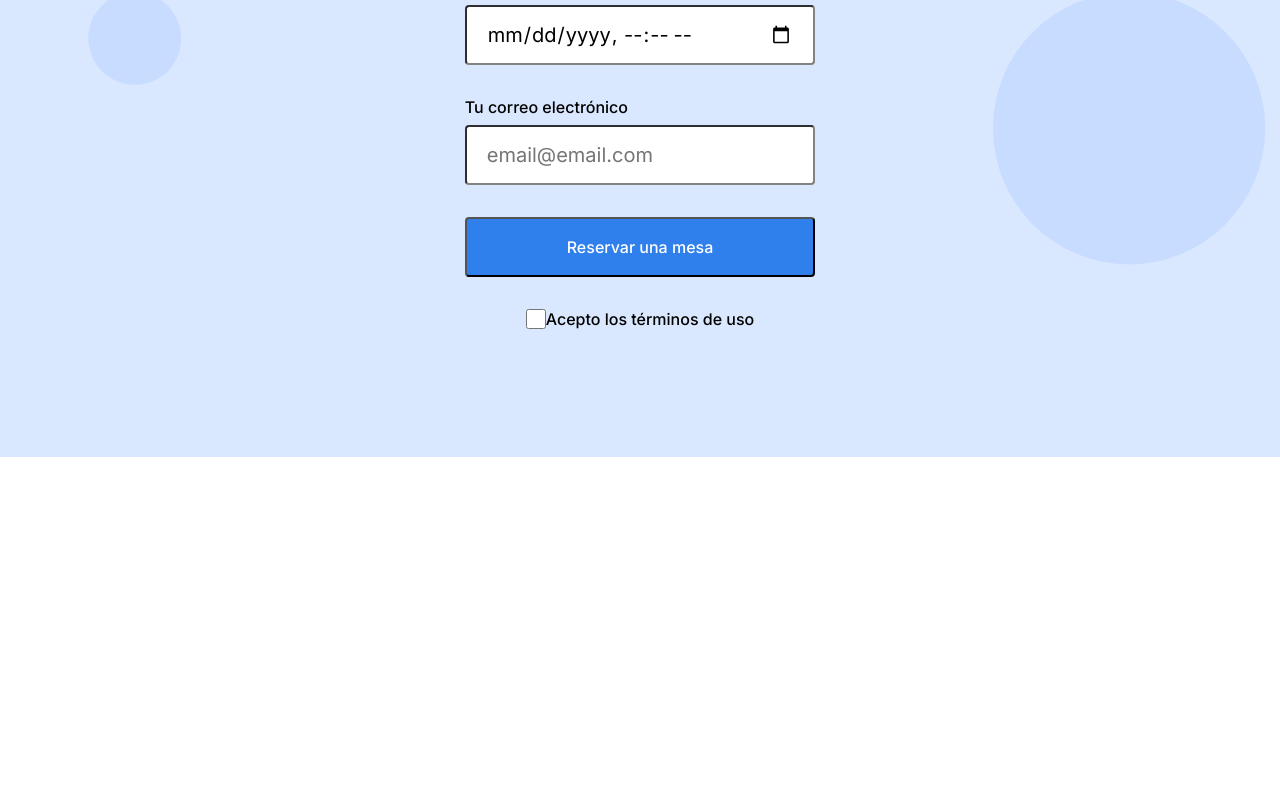
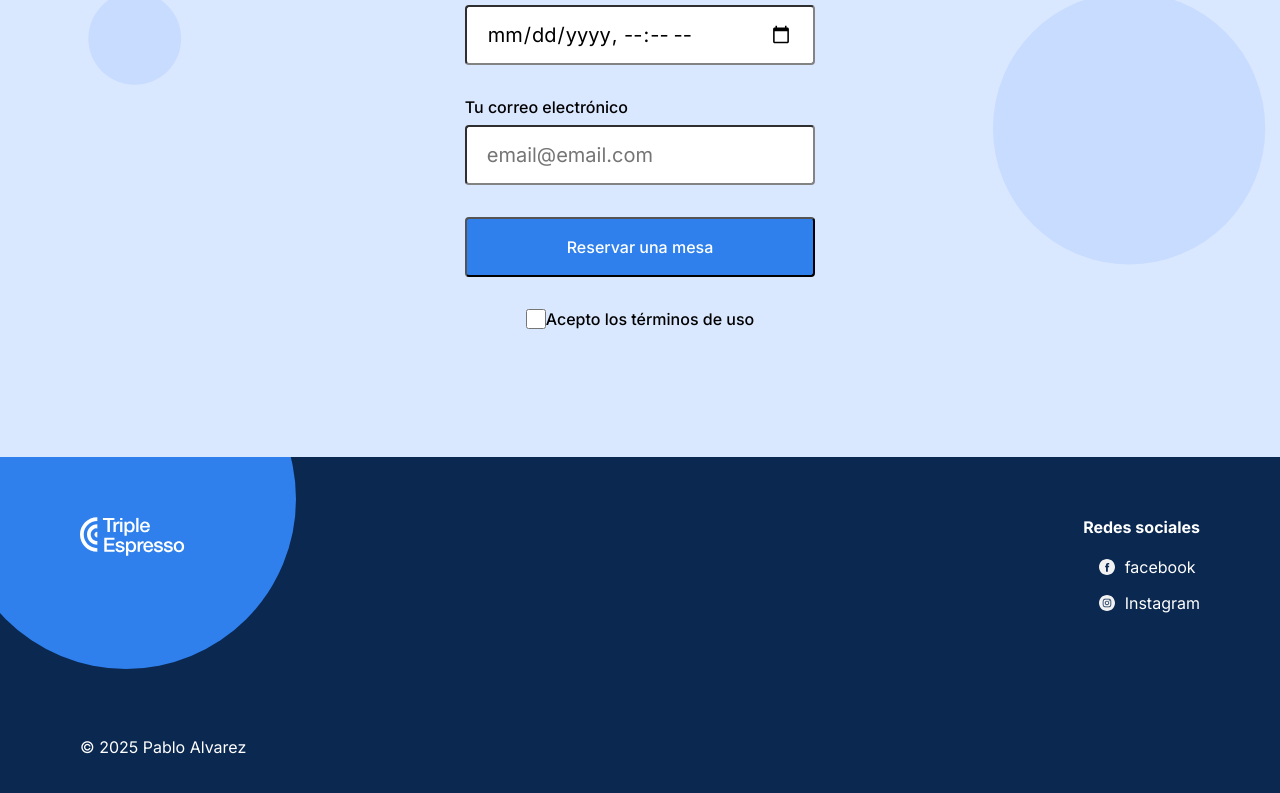
Before and after one commit to PabloAlvzPx/web_project_coffeeshop, a plain HTML site: page index.html in a window 1280 px wide. Shown: the part 2212-3005 px from the top of the page. Before the commit the page ends 2669 px from the top, so only its background shows below. Drawn offline with Linux system fonts and the light colour scheme.

Commit message:
Footer terminado

```diff
--- a/blocks/footer.css
+++ b/blocks/footer.css
@@ -0,0 +1,86 @@
+.footer {
+  display: flex;
+  flex-direction: column;
+  background-color: #0a2850;
+  color: #fff;
+  height: 100%;
+  position: relative;
+  overflow: hidden;
+}
+
+.footer__circle {
+  position: absolute;
+  border-radius: 100%;
+  background-color: #2f80ed;
+  width: 340px;
+  height: 340px;
+  top: -128px;
+  left: -44px;
+  z-index: 0;
+}
+
+.footer__content {
+  margin: 60px 80px 0;
+  display: flex;
+  justify-content: space-between;
+  z-index: 1;
+}
+
+.footer__logo {
+  width: 105px;
+  height: 39px;
+}
+
+.footer__social {
+  display: flex;
+  flex-direction: column;
+  justify-content: space-between;
+  align-items: flex-end;
+  margin: 0;
+  padding: 0;
+}
+
+.footer__social-heading {
+  font-weight: bold;
+  font-size: 16px;
+  line-height: 20px;
+  margin: 0;
+  padding: 0;
+}
+
+.footer__list {
+  list-style-type: none;
+  margin: 20px 0 0;
+  padding: 0;
+  display: flex;
+  flex-direction: column;
+}
+
+.footer__list-item {
+  align-items: center;
+  display: flex;
+  margin-bottom: 16px;
+}
+
+.footer__social-icon {
+  width: 16px;
+  height: 16px;
+  margin-right: 10px;
+}
+
+.footer__social-link {
+  font-size: 16px;
+  line-height: 20px;
+  text-decoration: none;
+  color: #fff;
+}
+
+.footer__social-link:hover {
+  color: #c1c1c1;
+}
+
+.footer__copyrigth {
+  font-size: 16px;
+  line-height: 20px;
+  margin: 108px 80px 60px;
+}
--- a/blocks/form.css
+++ b/blocks/form.css
@@ -43,6 +43,10 @@
   color: #fff;
 }
 
+.form__button:hover {
+  opacity: 70%;
+}
+
 .form__fieldset_el_center {
   display: flex;
   justify-content: center;
--- a/blocks/nav.css
+++ b/blocks/nav.css
@@ -30,3 +30,7 @@
   text-decoration: none;
   font-weight: 500;
 }
+
+.nav__link:hover {
+  color: #2f80ed;
+}
--- a/index.html
+++ b/index.html
@@ -175,7 +175,38 @@
           </form>
         </section>
       </main>
-      <footer class="footer" id="footer"></footer>
+      <footer class="footer" id="footer">
+        <div class="footer__circle"></div>
+        <div class="footer__content">
+          <img
+            src="./images/logo_coffeeshop_light.svg"
+            alt="Logo TripleEspresso"
+            class="footer__logo"
+          />
+          <div class="footer__social">
+            <h3 class="footer__social-heading">Redes sociales</h3>
+            <ul class="footer__list">
+              <li class="footer__list-item">
+                <img
+                  src="./images/facebook_white.svg"
+                  alt="logo facebook"
+                  class="footer__social-icon"
+                />
+                <a href="#" class="footer__social-link">facebook</a>
+              </li>
+              <li class="footer__list-item">
+                <img
+                  src="./images/instagram_white.svg"
+                  alt="logo instagram"
+                  class="footer__social-icon"
+                />
+                <a href="#" class="footer__social-link">Instagram</a>
+              </li>
+            </ul>
+          </div>
+        </div>
+        <div class="footer__copyrigth">© 2025 Pablo Alvarez</div>
+      </footer>
     </div>
   </body>
 </html>
```
